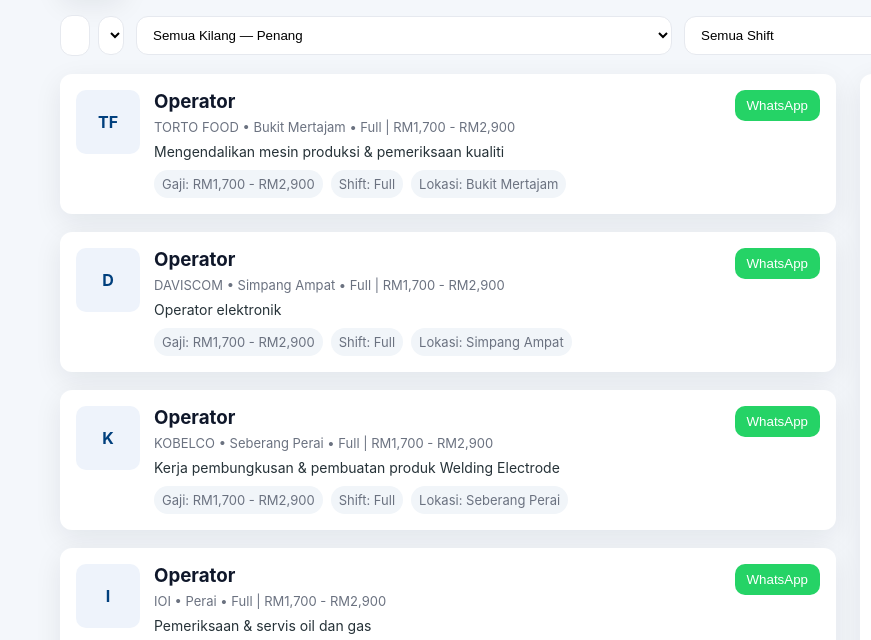
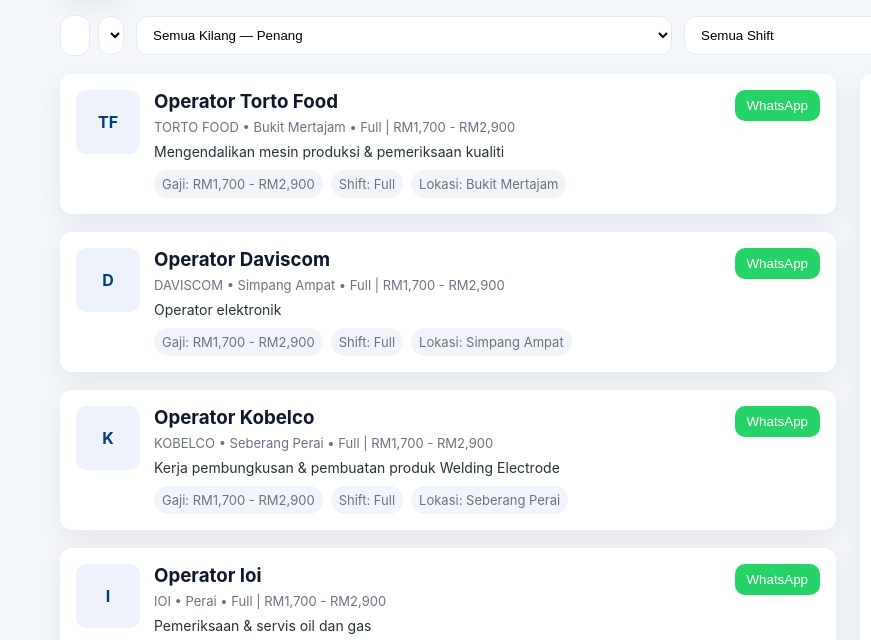
Before and after one commit to alifroney91-sys/kilang-penang-alif-mudah, a plain HTML site: page index.html in a window 1280 px wide. Shown: the part 115-755 px from the top of the page, 0-871 px from the left. Drawn offline with Linux system fonts and the light colour scheme.

Commit message:
Update job titles and descriptions in index.html

```diff
--- a/index.html
+++ b/index.html
@@ -3,7 +3,7 @@
 <head>
   <meta charset="utf-8" />
   <meta name="viewport" content="width=device-width,initial-scale=1" />
-  <title>Portal Kerja Kosong Kilang — Penang</title>
+  <title>Kerja kilang penang mudah Alif — Penang</title>
   <meta name="description" content="Portal lengkap kerja kilang (Penang) — carian, penapis, peta, borang permohonan, muat turun CSV & pautan WhatsApp" />
   <style>
     /* ---------------- Root & Theme ---------------- */
@@ -176,10 +176,10 @@
   <script>
     // ---------- Sample dataset (client-side demo). Replace with real backend API ----------
     const JOBS = [
-      {id:1,company:'TORTO FOOD',role:'Operator',location:'Bukit Mertajam',salary:'RM1,700 - RM2,900',shift:'Full',desc:'Mengendalikan mesin produksi & pemeriksaan kualiti',contact:'+60146232389'},
-      {id:2,company:'DAVISCOM',role:'Operator',location:'Simpang Ampat',salary:'RM1,700 - RM2,900',shift:'Full',desc:'Operator elektronik',contact:'+60146232389'},
-      {id:3,company:'KOBELCO',role:'Operator',location:'Seberang Perai',salary:'RM1,700 - RM2,900',shift:'Full',desc:'Kerja pembungkusan & pembuatan produk Welding Electrode',contact:'+60146232389'},
-      {id:4,company:'IOI',role:'Operator',location:'Perai',salary:'RM1,700 - RM2,900',shift:'Full',desc:'Pemeriksaan & servis oil dan gas',contact:'+60146232389'}];
+      {id:1,company:'TORTO FOOD',role:'Operator Torto Food',location:'Bukit Mertajam',salary:'RM1,700 - RM2,900',shift:'Full',desc:'Mengendalikan mesin produksi & pemeriksaan kualiti',contact:'+60146232389'},
+      {id:2,company:'DAVISCOM',role:'Operator Daviscom',location:'Simpang Ampat',salary:'RM1,700 - RM2,900',shift:'Full',desc:'Operator elektronik',contact:'+60146232389'},
+      {id:3,company:'KOBELCO',role:'Operator Kobelco',location:'Seberang Perai',salary:'RM1,700 - RM2,900',shift:'Full',desc:'Kerja pembungkusan & pembuatan produk Welding Electrode',contact:'+60146232389'},
+      {id:4,company:'IOI',role:'Operator Ioi',location:'Perai',salary:'RM1,700 - RM2,900',shift:'Full',desc:'Pemeriksaan & servis oil dan gas',contact:'+60146232389'}];
 
 
     const jobsList = document.getElementById('jobsList');
```
